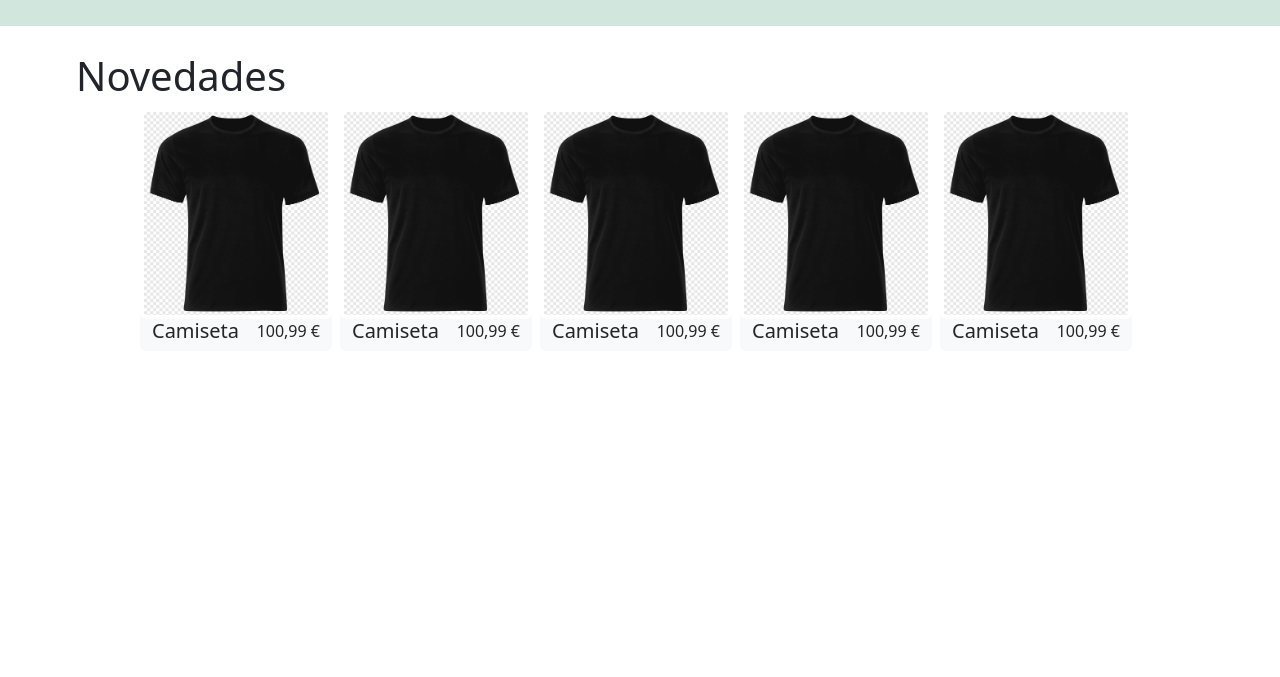
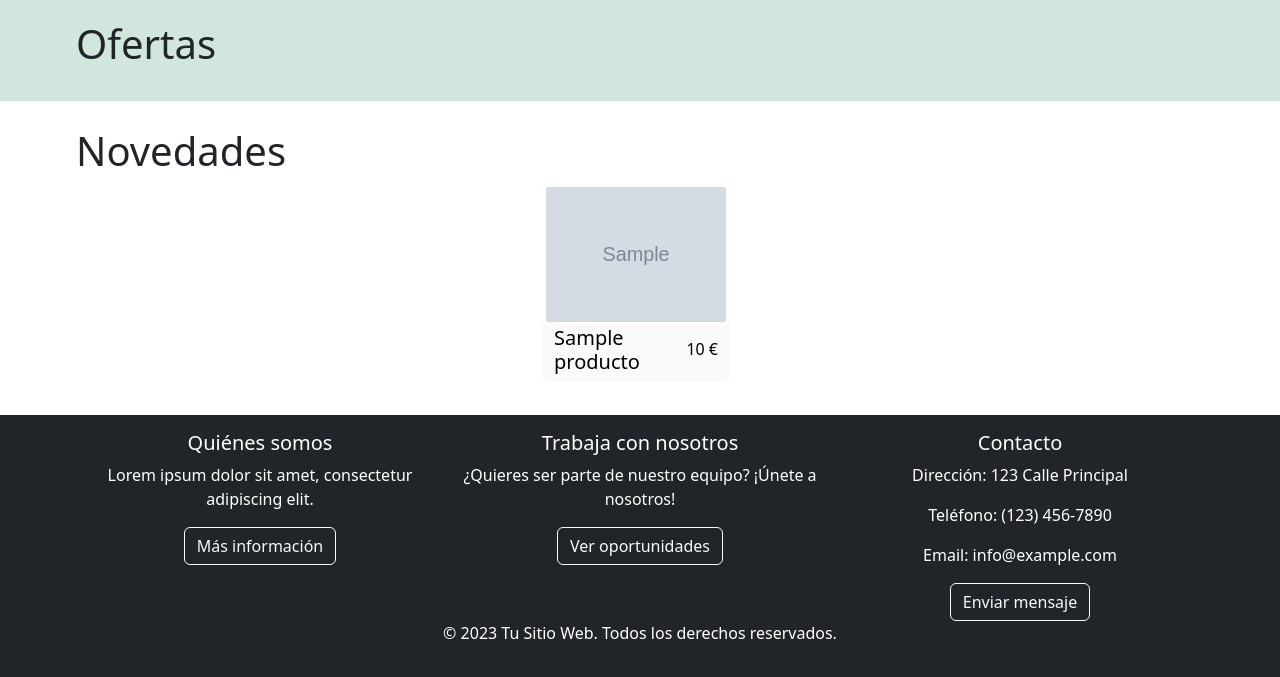
Before and after one commit to ArturoPuentesYu/Proyecto-Tienda-Ropa, a PHP site: page / in a window 1280 px wide. Shown: the part 978-1655 px from the top of the page. Before the commit the page ends 1317 px from the top, so only its background shows below. Run offline with PHP 8.4, Linux system fonts and the light colour scheme; tables that the repository leaves empty or names only in its code hold one stand-in row (values such as "Sample post"); grey boxes marked "Sample" are stand-in pictures.

Commit message:
Big Changes

```diff
--- a/index.html
+++ /dev/null
@@ -1,203 +0,0 @@
-<!DOCTYPE html>
-<html lang="en">
-
-<head>
-    <meta charset="UTF-8">
-    <meta name="viewport" content="width=device-width, initial-scale=1.0">
-    <title>Home</title>
-    <link href="https://cdn.jsdelivr.net/npm/bootstrap@5.3.2/dist/css/bootstrap.min.css" rel="stylesheet"
-        integrity="sha384-T3c6CoIi6uLrA9TneNEoa7RxnatzjcDSCmG1MXxSR1GAsXEV/Dwwykc2MPK8M2HN" crossorigin="anonymous">
-    <link rel="stylesheet" href="../styles.css">
-    <script src="./functions.js"></script>
-</head>
-
-<body>
-
-    <main>
-        <section id="videos" class="">
-            <div id="carouselAutoplaying" class="carousel slide" data-bs-ride="carousel">
-                <div class="carousel-inner">
-                    <div class="carousel-item active">
-                        <div class="video-container">
-                            <video id="video" class="video" autoplay loop>
-                                <source src="./videos/Gol de Andres Iniesta-España Campeon_1_1.mp4" type="video/mp4">
-                            </video>
-                        </div>
-                    </div>
-                    <div class="carousel-item active">
-                        <div class="video-container">
-                            <video id="video" class="video" autoplay loop>
-                                <source src="./videos/MESSI edit 4K_1.mp4" type="video/mp4">
-                            </video>
-                        </div>
-                    </div>
-                </div>
-                <button class="carousel-control-prev" type="button" data-bs-target="#carouselAutoplaying"
-                    data-bs-slide="prev">
-                    <span class="carousel-control-prev-icon" aria-hidden="true"></span>
-                    <span class="visually-hidden">Previous</span>
-                </button>
-                <button class="carousel-control-next" type="button" data-bs-target="#carouselAutoplaying"
-                    data-bs-slide="next">
-                    <span class="carousel-control-next-icon" aria-hidden="true"></span>
-                    <span class="visually-hidden">Next</span>
-                </button>
-            </div>
-        </section>
-    </main>
-
-    <section id="ofertas" class="bg-success-subtle">
-        <div class="container-fluid">
-            <h1>Ofertas</h1>
-            <div class="row justify-content-center">
-                <div class="col-sm-2 bg-light rounded p-0 me-2 mb-2">
-                    <img src="./imgs/t-shirt.png" class="img-thumbnail rounded" alt="">
-                    <div class="container-fluid">
-                        <div class="row  align-items-center">
-                            <div class="col-xl-6">
-                                <h5>Camiseta</h5>
-                            </div>
-                            <div class="col-xl-6">
-                                <h6 class="text-xl-end text-sm-start">100,99 €</h6>
-                            </div>
-                        </div>
-                    </div>
-                </div>
-                <div class="col-sm-2 bg-light rounded p-0 me-2 mb-2">
-                    <img src="./imgs/t-shirt.png" class="img-thumbnail rounded" alt="">
-                    <div class="container-fluid">
-                        <div class="row  align-items-center">
-                            <div class="col-xl-6">
-                                <h5>Camiseta</h5>
-                            </div>
-                            <div class="col-xl-6">
-                                <h6 class="text-xl-end text-sm-start">100,99 €</h6>
-                            </div>
-                        </div>
-                    </div>
-                </div>
-                <div class="col-sm-2 bg-light rounded p-0 me-2 mb-2">
-                    <img src="./imgs/t-shirt.png" class="img-thumbnail rounded" alt="">
-                    <div class="container-fluid">
-                        <div class="row  align-items-center">
-                            <div class="col-xl-6">
-                                <h5>Camiseta</h5>
-                            </div>
-                            <div class="col-xl-6">
-                                <h6 class="text-xl-end text-sm-start">100,99 €</h6>
-                            </div>
-                        </div>
-                    </div>
-                </div>
-                <div class="col-sm-2 bg-light rounded p-0 me-2 mb-2">
-                    <img src="./imgs/t-shirt.png" class="img-thumbnail rounded" alt="">
-                    <div class="container-fluid">
-                        <div class="row  align-items-center">
-                            <div class="col-xl-6">
-                                <h5>Camiseta</h5>
-                            </div>
-                            <div class="col-xl-6">
-                                <h6 class="text-xl-end text-sm-start">100,99 €</h6>
-                            </div>
-                        </div>
-                    </div>
-                </div>
-                <div class="col-sm-2 bg-light rounded p-0 me-2 mb-2">
-                    <img src="./imgs/t-shirt.png" class="img-thumbnail rounded" alt="">
-                    <div class="container-fluid">
-                        <div class="row  align-items-center">
-                            <div class="col-xl-6">
-                                <h5>Camiseta</h5>
-                            </div>
-                            <div class="col-xl-6">
-                                <h6 class="text-xl-end text-sm-start">100,99 €</h6>
-                            </div>
-                        </div>
-                    </div>
-                </div>
-
-            </div>
-    </section>
-
-    <section id="novedades">
-        <div class="container-fluid">
-            <h1>Novedades</h1>
-            <div class="row justify-content-center">
-                <div class="col-sm-2 bg-light rounded p-0 me-2 mb-2">
-                    <img src="./imgs/t-shirt.png" class="img-thumbnail rounded" alt="">
-                    <div class="container-fluid">
-                        <div class="row  align-items-center">
-                            <div class="col-xl-6">
-                                <h5>Camiseta</h5>
-                            </div>
-                            <div class="col-xl-6">
-                                <h6 class="text-xl-end text-sm-start">100,99 €</h6>
-                            </div>
-                        </div>
-                    </div>
-                </div>
-                <div class="col-sm-2 bg-light rounded p-0 me-2 mb-2">
-                    <img src="./imgs/t-shirt.png" class="img-thumbnail rounded" alt="">
-                    <div class="container-fluid">
-                        <div class="row  align-items-center">
-                            <div class="col-xl-6">
-                                <h5>Camiseta</h5>
-                            </div>
-                            <div class="col-xl-6">
-                                <h6 class="text-xl-end text-sm-start">100,99 €</h6>
-                            </div>
-                        </div>
-                    </div>
-                </div>
-                <div class="col-sm-2 bg-light rounded p-0 me-2 mb-2">
-                    <img src="./imgs/t-shirt.png" class="img-thumbnail rounded" alt="">
-                    <div class="container-fluid">
-                        <div class="row  align-items-center">
-                            <div class="col-xl-6">
-                                <h5>Camiseta</h5>
-                            </div>
-                            <div class="col-xl-6">
-                                <h6 class="text-xl-end text-sm-start">100,99 €</h6>
-                            </div>
-                        </div>
-                    </div>
-                </div>
-                <div class="col-sm-2 bg-light rounded p-0 me-2 mb-2">
-                    <img src="./imgs/t-shirt.png" class="img-thumbnail rounded" alt="">
-                    <div class="container-fluid">
-                        <div class="row  align-items-center">
-                            <div class="col-xl-6">
-                                <h5>Camiseta</h5>
-                            </div>
-                            <div class="col-xl-6">
-                                <h6 class="text-xl-end text-sm-start">100,99 €</h6>
-                            </div>
-                        </div>
-                    </div>
-                </div>
-                <div class="col-sm-2 bg-light rounded p-0 me-2 mb-2">
-                    <img src="./imgs/t-shirt.png" class="img-thumbnail rounded" alt="">
-                    <div class="container-fluid">
-                        <div class="row  align-items-center">
-                            <div class="col-xl-6">
-                                <h5>Camiseta</h5>
-                            </div>
-                            <div class="col-xl-6">
-                                <h6 class="text-xl-end text-sm-start">100,99 €</h6>
-                            </div>
-                        </div>
-                    </div>
-                </div>
-            </div>
-        </div>
-    </section>
-
-
-
-    <script src="https://cdn.jsdelivr.net/npm/bootstrap@5.3.2/dist/js/bootstrap.bundle.min.js"
-        integrity="sha384-C6RzsynM9kWDrMNeT87bh95OGNyZPhcTNXj1NW7RuBCsyN/o0jlpcV8Qyq46cDfL"
-        crossorigin="anonymous"></script>
-
-</body>
-
-</html>
--- /dev/null
+++ b/index.php
@@ -0,0 +1,128 @@
+<!DOCTYPE html>
+<html lang="en">
+
+<head>
+    <meta charset="UTF-8">
+    <meta name="viewport" content="width=device-width, initial-scale=1.0">
+    <title>Home</title>
+    <link href="https://cdn.jsdelivr.net/npm/bootstrap@5.3.2/dist/css/bootstrap.min.css" rel="stylesheet" integrity="sha384-T3c6CoIi6uLrA9TneNEoa7RxnatzjcDSCmG1MXxSR1GAsXEV/Dwwykc2MPK8M2HN" crossorigin="anonymous">
+    <link rel="stylesheet" href="./styles.css">
+    <script src="functions.js"></script>
+</head>
+
+<body>
+
+    <main>
+        <section id="videos" class="">
+            <div id="carouselAutoplaying" class="carousel slide" data-bs-ride="carousel">
+                <div class="carousel-inner">
+                    <div class="carousel-item active">
+                        <div class="video-container">
+                            <video id="video" class="video" autoplay loop>
+                                <source src="./videos/Gol de Andres Iniesta-España Campeon_1_1.mp4" type="video/mp4">
+                            </video>
+                        </div>
+                    </div>
+                    <div class="carousel-item active">
+                        <div class="video-container">
+                            <video id="video" class="video" autoplay loop>
+                                <source src="./videos/MESSI edit 4K_1.mp4" type="video/mp4">
+                            </video>
+                        </div>
+                    </div>
+                </div>
+                <button class="carousel-control-prev" type="button" data-bs-target="#carouselAutoplaying" data-bs-slide="prev">
+                    <span class="carousel-control-prev-icon" aria-hidden="true"></span>
+                    <span class="visually-hidden">Previous</span>
+                </button>
+                <button class="carousel-control-next" type="button" data-bs-target="#carouselAutoplaying" data-bs-slide="next">
+                    <span class="carousel-control-next-icon" aria-hidden="true"></span>
+                    <span class="visually-hidden">Next</span>
+                </button>
+            </div>
+        </section>
+    </main>
+
+    <section id="ofertas" class="bg-success-subtle">
+        <div class="container-fluid">
+            <h1>Ofertas</h1>
+            <?php
+            require_once "./php/modelo.php";
+            $con = new conexionBBDD("127.0.0.1:3307", "root", "", "tiendaropa");
+
+            $datos = $con->obtenerDatos("SELECT * FROM productos WHERE oferta = 1 LIMIT 5");
+            $camisetas = $con->convertirDatos($datos);
+            echo '<div class="row justify-content-center">';
+            for ($i = 0; $i < count($camisetas); $i++) {
+                $titulo = $camisetas[$i]->nombre;
+                $precio = $camisetas[$i]->precio;
+                $imagen = $camisetas[$i]->imagen;
+                $descripcion = $camisetas[$i]->descripcion;
+                $id = $camisetas[$i]->id;
+                echo "
+
+                    <div class='col-sm-2 bg-light rounded p-0 me-2 mb-2'>
+                    <a href='./php/camiseta.php?id=$id' class='text-decoration-none'>
+                        <img src='./imgs/$imagen' class='img-thumbnail rounded' alt=''>
+                        <div class='container-fluid'>
+                            <div class='row  align-items-center'>
+                                <div class='col-xl-6'>
+                                    <h5 class='text-black'> $titulo </h5>
+                                </div>
+                                <div class='col-xl-6'>
+                                    <h6 class='text-black text-xl-end text-sm-start'>$precio €</h6>
+                                </div>
+                            </div>
+                        </div>
+                        </a>
+                    </div>";
+            }
+            echo   '</div>';
+            ?>
+        </div>
+    </section>
+
+    <section id="novedades">
+        <div class="container-fluid">
+            <h1>Novedades</h1>
+            <div class="row justify-content-center">
+                <?php
+                require_once "./php/modelo.php";
+                $con = new conexionBBDD("127.0.0.1:3307", "root", "", "tiendaropa");
+
+                $datos = $con->obtenerDatos("SELECT * FROM productos ORDER BY fecha LIMIT 5");
+                $camisetas = $con->convertirDatos($datos);
+                echo '<div class="row justify-content-center">';
+                for ($i = 0; $i < count($camisetas); $i++) {
+                    $titulo = $camisetas[$i]->nombre;
+                    $precio = $camisetas[$i]->precio;
+                    $imagen = $camisetas[$i]->imagen;
+                    $descripcion = $camisetas[$i]->descripcion;
+                    $id = $camisetas[$i]->id;
+                    echo "
+                    <div class='col-sm-2 bg-light rounded p-0 me-2 mb-2'>
+                    <a href='./php/camiseta.php?id=$id' class='text-decoration-none'>
+                        <img src='./imgs/$imagen' class='img-thumbnail rounded' alt=''>
+                        <div class='container-fluid'>
+                            <div class='row  align-items-center'>
+                                <div class='col-xl-6'>
+                                    <h5 class='text-black'> $titulo </h5>
+                                </div>
+                                <div class='col-xl-6'>
+                                    <h6 class='text-black text-xl-end text-sm-start'>$precio €</h6>
+                                </div>
+                            </div>
+                        </div>
+                        </a>
+                    </div>";
+                }
+                echo   '</div>';
+                ?>
+
+            </div>
+        </div>
+    </section>
+    <script src="https://cdn.jsdelivr.net/npm/bootstrap@5.3.2/dist/js/bootstrap.bundle.min.js" integrity="sha384-C6RzsynM9kWDrMNeT87bh95OGNyZPhcTNXj1NW7RuBCsyN/o0jlpcV8Qyq46cDfL" crossorigin="anonymous"></script>
+</body>
+
+</html>
--- /dev/null
+++ b/php/modelo.php
@@ -0,0 +1,77 @@
+<?php
+class conexionBBDD
+{
+    private $conn;
+    function __construct($servidor, $usuario, $contra, $bbdd)
+    {
+        $this->conn = new mysqli($servidor, $usuario, $contra, $bbdd);
+        // Verifica la conexión
+        if ($this->conn->connect_error) {
+            die("Error de conexión a la base de datos: " . $this->conn->connect_error);
+        }
+    }
+
+    function obtenerDatos($consulta)
+    {
+        return mysqli_query($this->conn, $consulta);
+    }
+
+    function convertirDatos($respuesta)
+    {
+        $arrayDatos = array();
+        while ($dato = $respuesta->fetch_object()) {
+            $arrayDatos[] = $dato;
+        }
+        return $arrayDatos;
+    }
+
+    function buscarUsuarioPorCorreo($correo, $contraseña)
+    {
+        // Consulta SQL para buscar el usuario por correo
+        $sql = "SELECT * FROM usuarios WHERE correo = ?";
+        $stmt = $this->conn->prepare($sql);
+        $stmt->bind_param("s", $correo);
+
+        if ($stmt->execute()) {
+            $result = $stmt->get_result();
+            $usuario = $result->fetch_assoc();
+
+            if ($usuario) {
+                // Verifica la contraseña
+                if (password_verify($contraseña, $usuario['contraseña'])) {
+                    // Inicio de sesión exitoso
+                    echo "Inicio de sesión exitoso";
+                    return $usuario;
+                } else {
+                    // Contraseña incorrecta
+                    echo "Contraseña incorrecta";
+                }
+            } else {
+                // Usuario no encontrado
+                echo "Usuario no encontrado";
+            }
+        } else {
+            echo "Error en la consulta: " . $stmt->error;
+        }
+        // Cierra la conexión
+        $stmt->close();
+    }
+
+    function registrarUsuario($email, $pass, $nombre, $apellidos, $dirr, $tel, $dni)
+    {
+        // Prepara la consulta SQL para insertar los datos en la tabla "usuarios"
+        $sql = "INSERT INTO usuarios (correo, contraseña, nombre, apellidos, direccion, telefono, dni) VALUES (?, ?, ?, ?, ?, ?, ?)";
+
+        $stmt = $this->conn->prepare($sql);
+        $stmt->bind_param("sssssss", $email, crypt($pass, 'CRYPT_SHA512'), $nombre, $apellidos, $dirr, $tel, $dni);
+
+        if ($stmt->execute()) {
+            echo "Registro exitoso"; // Puedes devolver cualquier mensaje que desees
+        } else {
+            echo "Error en el registro: " . $stmt->error;
+        }
+
+        // Cierra la conexión
+        $stmt->close();
+    }
+}
```
Also changed, not shown: functions.js (+47 -47 lines), php/camiseta.php (added, +37 -0 lines), php/login.php (+5 -34 lines), php/registro.php (+3 -25 lines), 1 other file.
